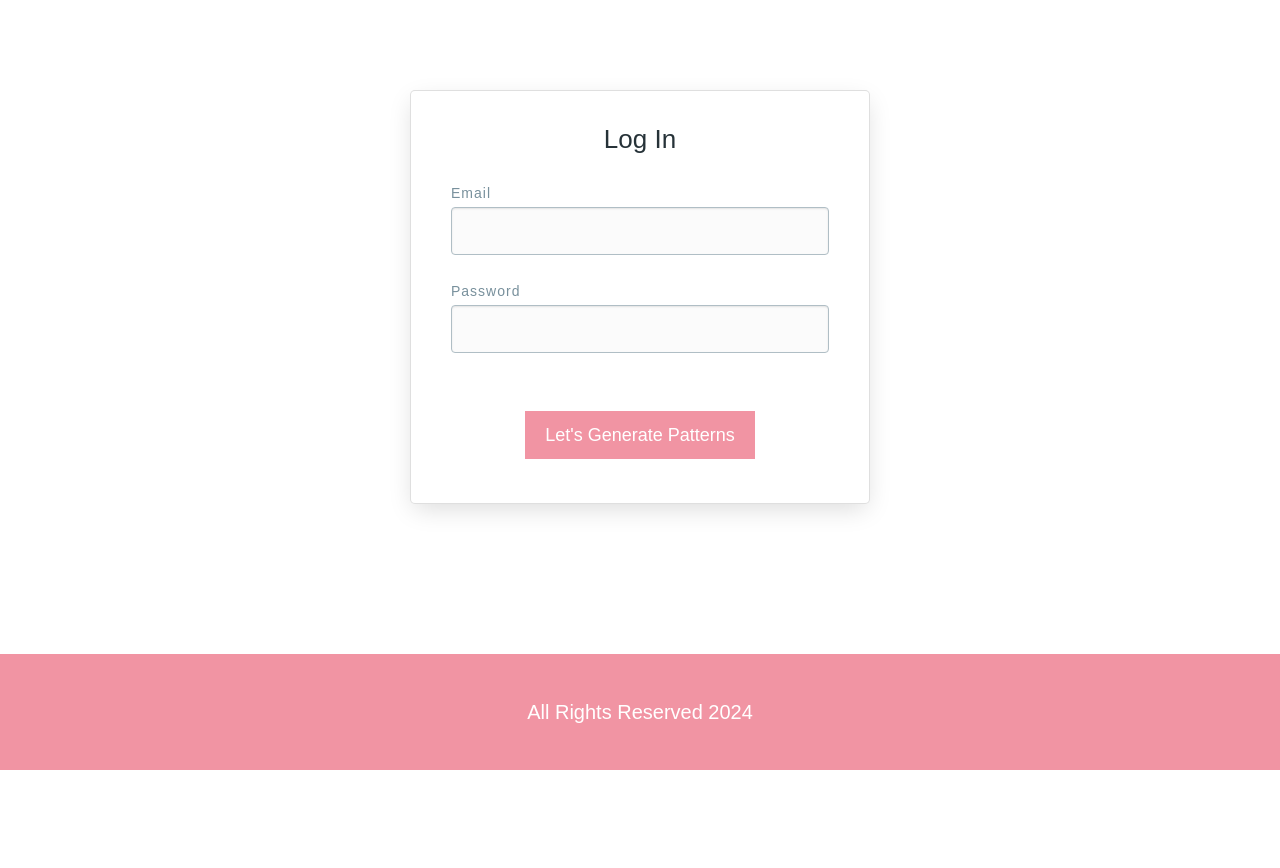
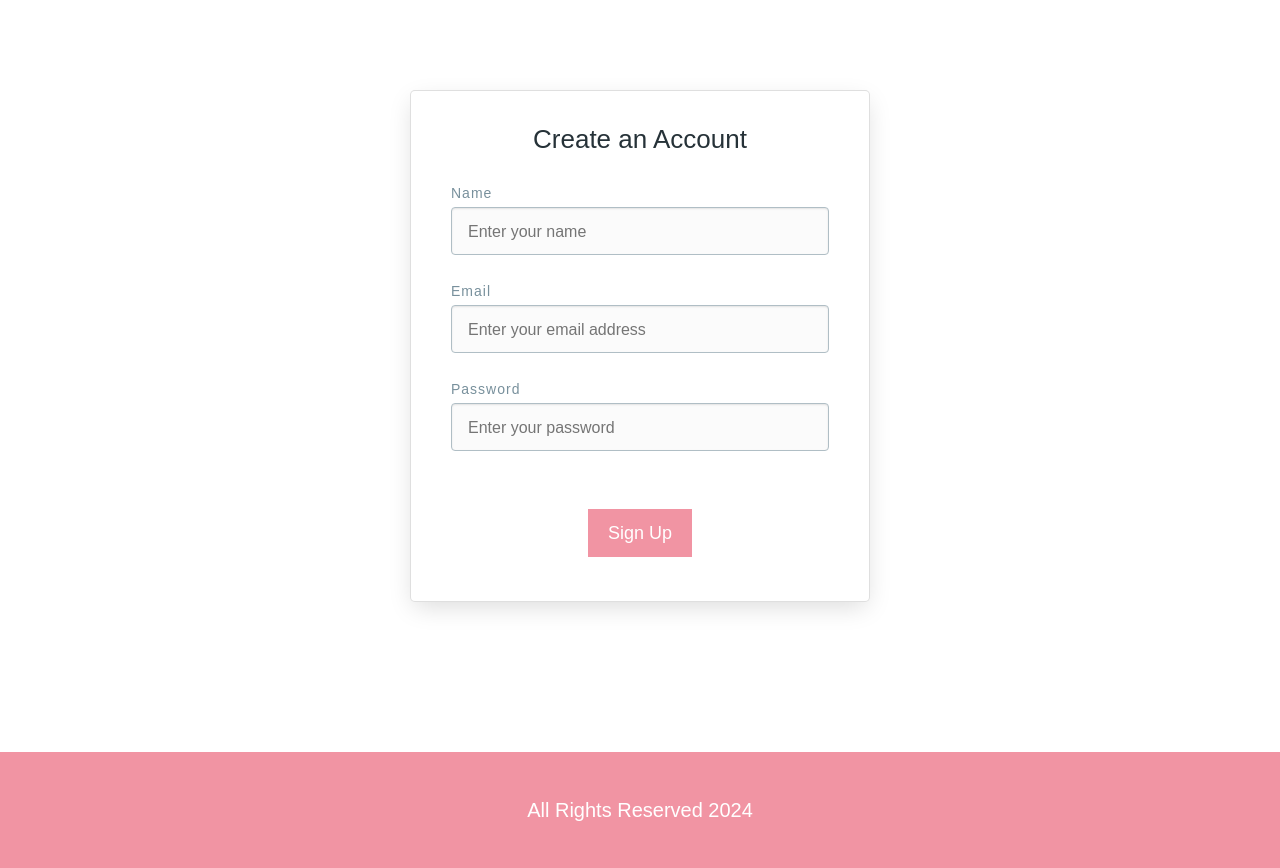
Before and after one commit to fareehanoman/Pattern_Craft, a Flask app: page /login.html in a window 1280 px wide. Run offline with Flask 3, Linux system fonts and the light colour scheme; some libraries are stand-ins or nearby versions.

Commit message:
added placeholders

```diff
--- a/templates/login.html
+++ b/templates/login.html
@@ -7,14 +7,16 @@
 {% block content %}
 <div class="card-wrapper">
   <div class="card">
-    <h1 class="center">Log In</h1>
-    <form name="login_form" method="POST" action="{{ url_for('login') }}">
+    <h1 class="center">Create an Account</h1>
+    <form name="signup_form" method="POST" action="{{ url_for('signup') }}">
+      <label for="name">Name</label>
+      <input type="text" name="name" class="field" placeholder="Enter your name" required>
       <label for="email">Email</label>
-      <input type="email" name="email" class="field" required>
+      <input type="email" name="email" class="field" placeholder="Enter your email address" required>
       <label for="password">Password</label>
-      <input type="password" name="password" class="field" required>
+      <input type="password" name="password" placeholder="Enter your password" class="field" required>
       <p class="error error--hidden"></p>
-      <input type="submit" value="Let's Generate Patterns" class="btn-custom">
+      <input type="submit" value="Sign Up" class="btn-custom">
     </form>
   </div>
 </div>
```
